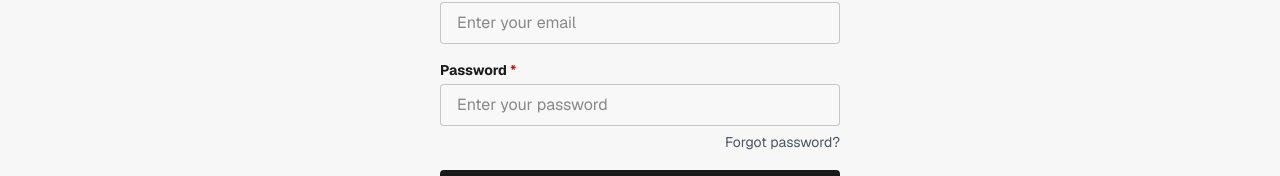
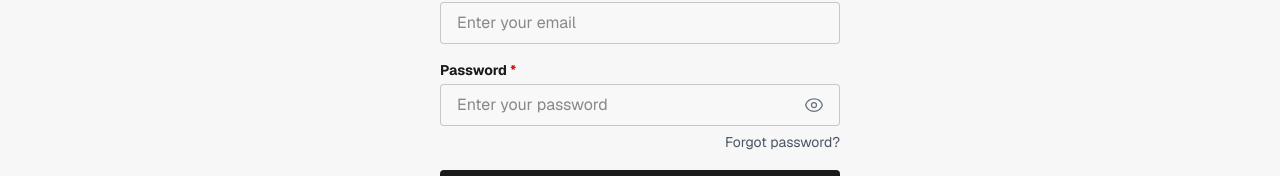
Before and after one commit to rvcarcueva2/pti-web, a Next.js app in the folder web/: page /auth/sign-in in a window 1280 px wide. Shown: the part 395-571 px from the top of the page. Built offline with nearby package versions, Linux system fonts and the light colour scheme; no server answers.

Commit message:
modified auth page

```diff
--- a/web/app/auth/sign-in/page.tsx
+++ b/web/app/auth/sign-in/page.tsx
@@ -203,13 +203,33 @@ const SignInForm: React.FC = () => {
             <label className="block text-sm font-semibold mb-1">
               Password <span className="text-[#D41716]">*</span>
             </label>
-            <input
-              type="password"
-              placeholder="Enter your password"
-              value={password}
-              onChange={(e) => setPassword(e.target.value)}
-              className="w-full px-4 py-2 rounded bg-[#F9F8F8] border border-black/20 outline-none focus:ring-2 focus:ring-black"
-            />
+            <div className="relative">
+              <input
+                type={showPassword ? 'text' : 'password'}
+                placeholder="Enter your password"
+                value={password}
+                onChange={(e) => setPassword(e.target.value)}
+                className="w-full px-4 py-2 pr-12 rounded bg-[#F9F8F8] border border-black/20 outline-none focus:ring-2 focus:ring-black"
+              />
+              <button
+                type="button"
+                onClick={() => setShowPassword(!showPassword)}
+                className="absolute right-3 top-1/2 -translate-y-1/2 p-1 touch-manipulation"
+                tabIndex={-1}
+                aria-label={showPassword ? 'Hide password' : 'Show password'}
+              >
+                {showPassword ? (
+                  <svg xmlns="http://www.w3.org/2000/svg" fill="none" viewBox="0 0 24 24" strokeWidth={1.5} stroke="currentColor" className="w-5 h-5 text-gray-500">
+                    <path strokeLinecap="round" strokeLinejoin="round" d="M3.98 8.223A10.477 10.477 0 001.934 12C3.226 16.338 7.244 19.5 12 19.5c.993 0 1.953-.138 2.863-.395M6.228 6.228A10.45 10.45 0 0112 4.5c4.756 0 8.773 3.162 10.065 7.498a10.523 10.523 0 01-4.293 5.774M6.228 6.228L3 3m3.228 3.228l3.65 3.65m7.894 7.894L21 21m-3.228-3.228l-3.65-3.65m0 0a3 3 0 10-4.243-4.243m4.242 4.242L9.88 9.88" />
+                  </svg>
+                ) : (
+                  <svg xmlns="http://www.w3.org/2000/svg" fill="none" viewBox="0 0 24 24" strokeWidth={1.5} stroke="currentColor" className="w-5 h-5 text-gray-500">
+                    <path strokeLinecap="round" strokeLinejoin="round" d="M2.036 12.322a1.012 1.012 0 010-.639C3.423 7.51 7.36 4.5 12 4.5c4.638 0 8.573 3.007 9.963 7.178.07.207.07.431 0 .639C20.577 16.49 16.64 19.5 12 19.5c-4.638 0-8.573-3.007-9.963-7.178z" />
+                    <path strokeLinecap="round" strokeLinejoin="round" d="M15 12a3 3 0 11-6 0 3 3 0 016 0z" />
+                  </svg>
+                )}
+              </button>
+            </div>
             {errors.password && (
               <p className="text-sm text-[#D41716] mt-1">
                 {errors.password}
--- a/web/app/globals.css
+++ b/web/app/globals.css
@@ -95,6 +95,10 @@ p {
   line-height: 1.5;
 }
 
+input::-ms-reveal,
+input::-ms-clear {
+  display: none;
+}
 
 
 
```
